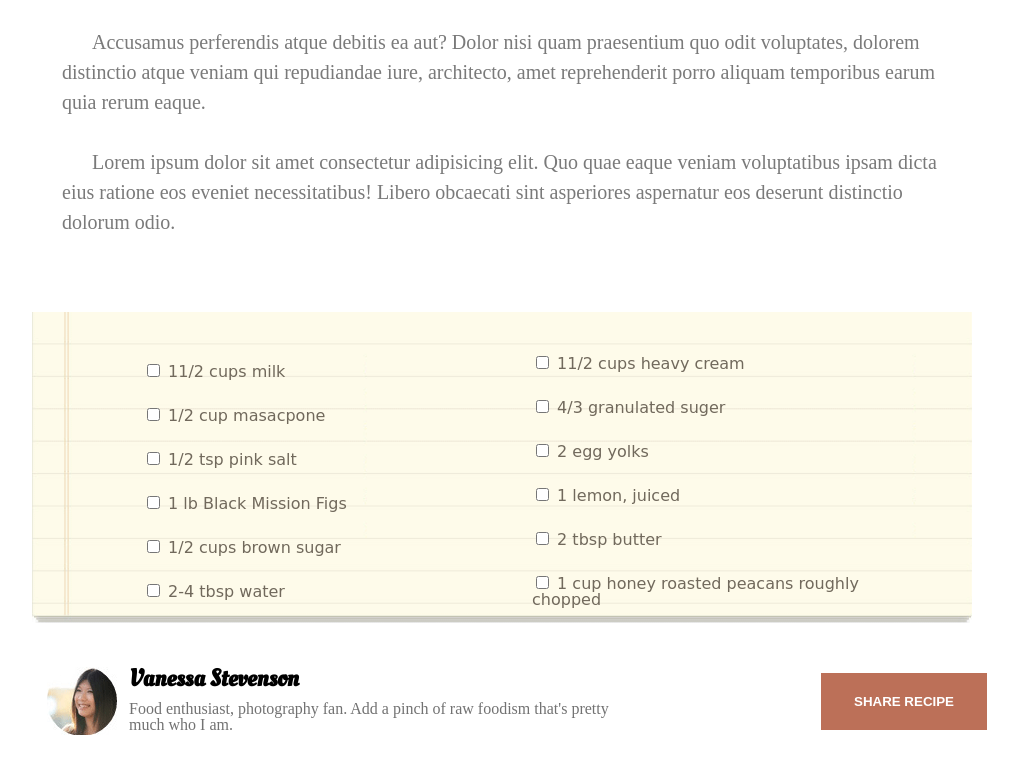
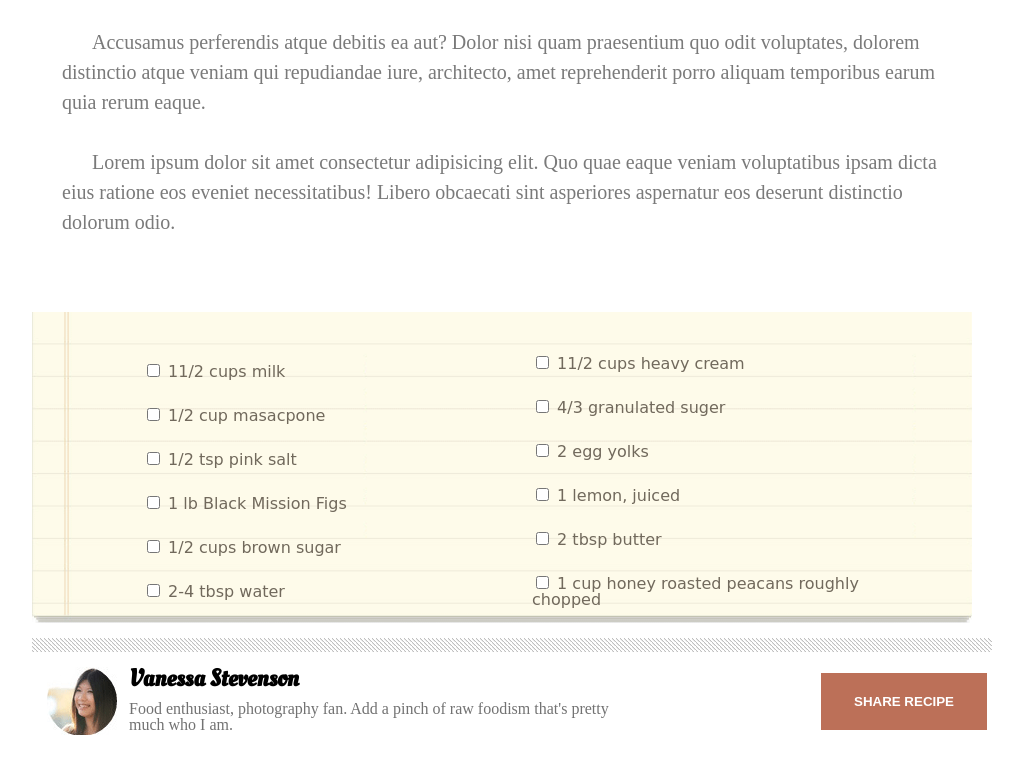
Before and after one commit to anassawalha95/chocolate-pizza, a plain HTML site: page index.html in a window 1280 px wide. Shown: the part 1009-1788 px from the top of the page, without its empty margins (138-1161 px from the left). Drawn offline with Linux system fonts and the light colour scheme; a web font is replaced by a local one.

Commit message:
Update style.css

```diff
--- a/css/style.css
+++ b/css/style.css
@@ -64,7 +64,7 @@ body{
     width: 960px;
     height: 14px;
     background-size: 4px 4px;
-    background-image:  linear-gradient(45deg, rgb(255, 255, 255) 48%, rgb(170, 170, 170) 49%, rgb(170, 170, 170) 48%, rgb(255, 255, 255) 48%);
+    background-image: linear-gradient(45deg, rgb(255, 255, 255) 30%, rgb(170, 170, 170) 57%, rgb(170, 170, 170) 48%, rgb(255, 255, 255) 48%)
   }
 
 
```
